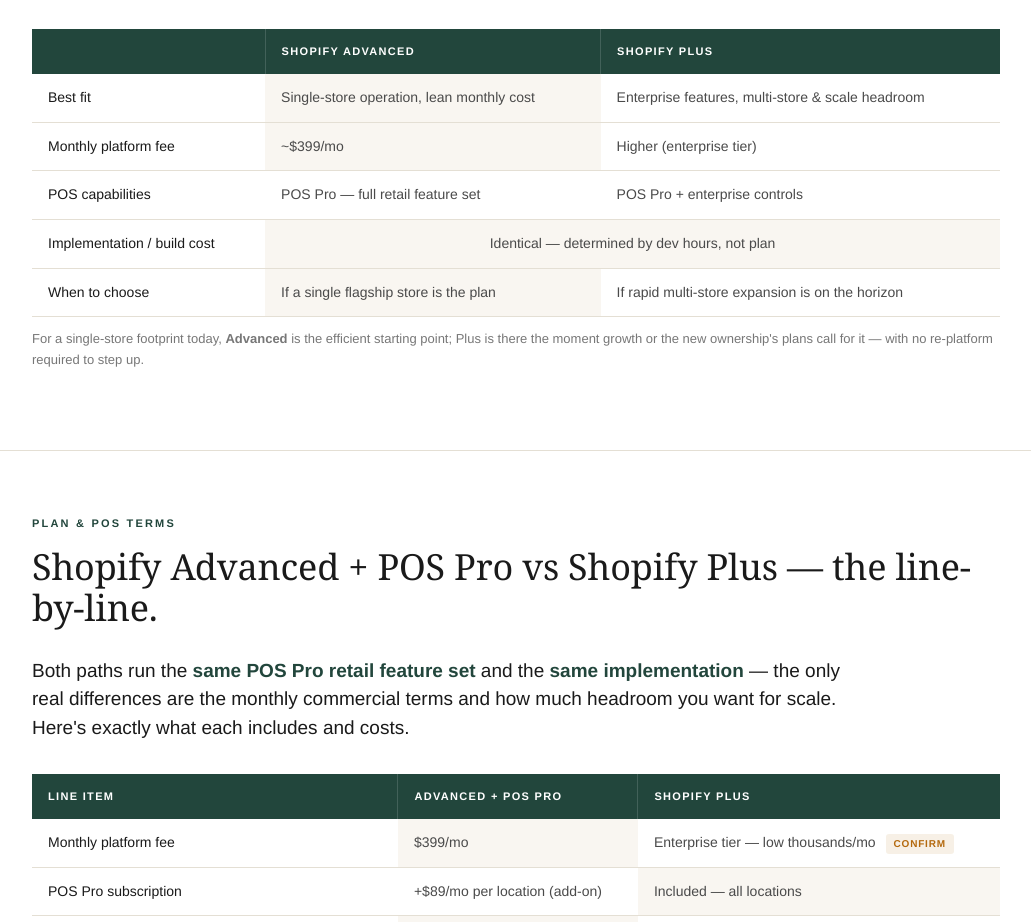
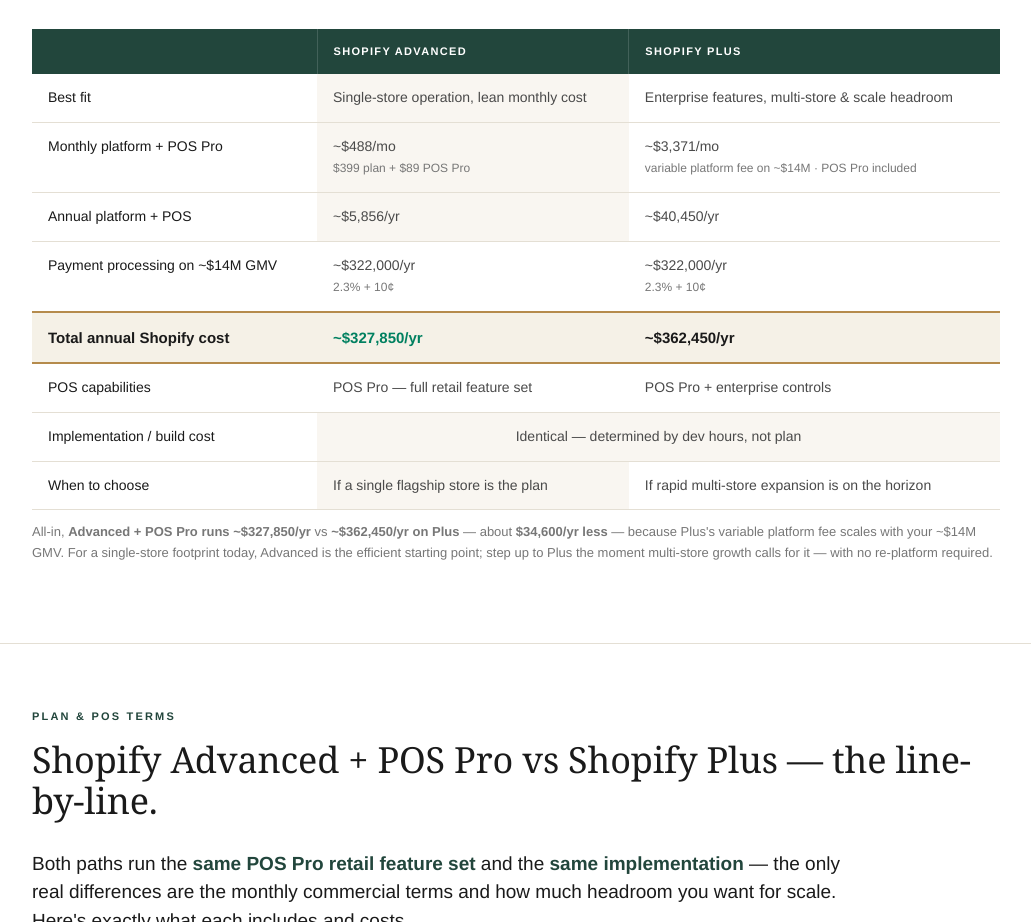
Before and after one commit to Jhemingway04/pcdg-tco-review-3d5e66d5, a plain HTML site: page index.html in a window 1280 px wide. Shown: the part 4204-5126 px from the top of the page, without its empty margins (124-1155 px from the left). Drawn offline with Linux system fonts and the light colour scheme.

Commit message:
Fill Plan Options with actual total Shopify costs (Advanced ~$327,850/yr vs Plus ~$362,450/yr)

```diff
--- a/index.html
+++ b/index.html
@@ -302,13 +302,16 @@
       </thead>
       <tbody>
         <tr><td>Best fit</td><td class="rec">Single-store operation, lean monthly cost</td><td>Enterprise features, multi-store & scale headroom</td></tr>
-        <tr><td>Monthly platform fee</td><td class="rec">~$399/mo</td><td>Higher (enterprise tier)</td></tr>
+        <tr><td>Monthly platform + POS Pro</td><td class="rec">~$488/mo<br><span style="font-size:12px;color:var(--ink-muted);font-weight:400;">$399 plan + $89 POS Pro</span></td><td>~$3,371/mo<br><span style="font-size:12px;color:var(--ink-muted);font-weight:400;">variable platform fee on ~$14M · POS Pro included</span></td></tr>
+        <tr><td>Annual platform + POS</td><td class="rec">~$5,856/yr</td><td>~$40,450/yr</td></tr>
+        <tr><td>Payment processing on ~$14M GMV</td><td>~$322,000/yr<br><span style="font-size:12px;color:var(--ink-muted);font-weight:400;">2.3% + 10¢</span></td><td>~$322,000/yr<br><span style="font-size:12px;color:var(--ink-muted);font-weight:400;">2.3% + 10¢</span></td></tr>
+        <tr class="total"><td>Total annual Shopify cost</td><td class="savings">~$327,850/yr</td><td>~$362,450/yr</td></tr>
         <tr><td>POS capabilities</td><td>POS Pro — full retail feature set</td><td>POS Pro + enterprise controls</td></tr>
         <tr><td>Implementation / build cost</td><td colspan="2" style="text-align:center;background:rgba(181,139,76,0.08);">Identical — determined by dev hours, not plan</td></tr>
         <tr><td>When to choose</td><td class="rec">If a single flagship store is the plan</td><td>If rapid multi-store expansion is on the horizon</td></tr>
       </tbody>
     </table>
-    <p class="tbl-note">For a single-store footprint today, <strong>Advanced</strong> is the efficient starting point; Plus is there the moment growth or the new ownership's plans call for it — with no re-platform required to step up.</p>
+    <p class="tbl-note">All-in, <strong>Advanced + POS Pro runs ~$327,850/yr</strong> vs <strong>~$362,450/yr on Plus</strong> — about <strong>$34,600/yr less</strong> — because Plus's variable platform fee scales with your ~$14M GMV. For a single-store footprint today, Advanced is the efficient starting point; step up to Plus the moment multi-store growth calls for it — with no re-platform required.</p>
   </div>
 </section>
 
```
